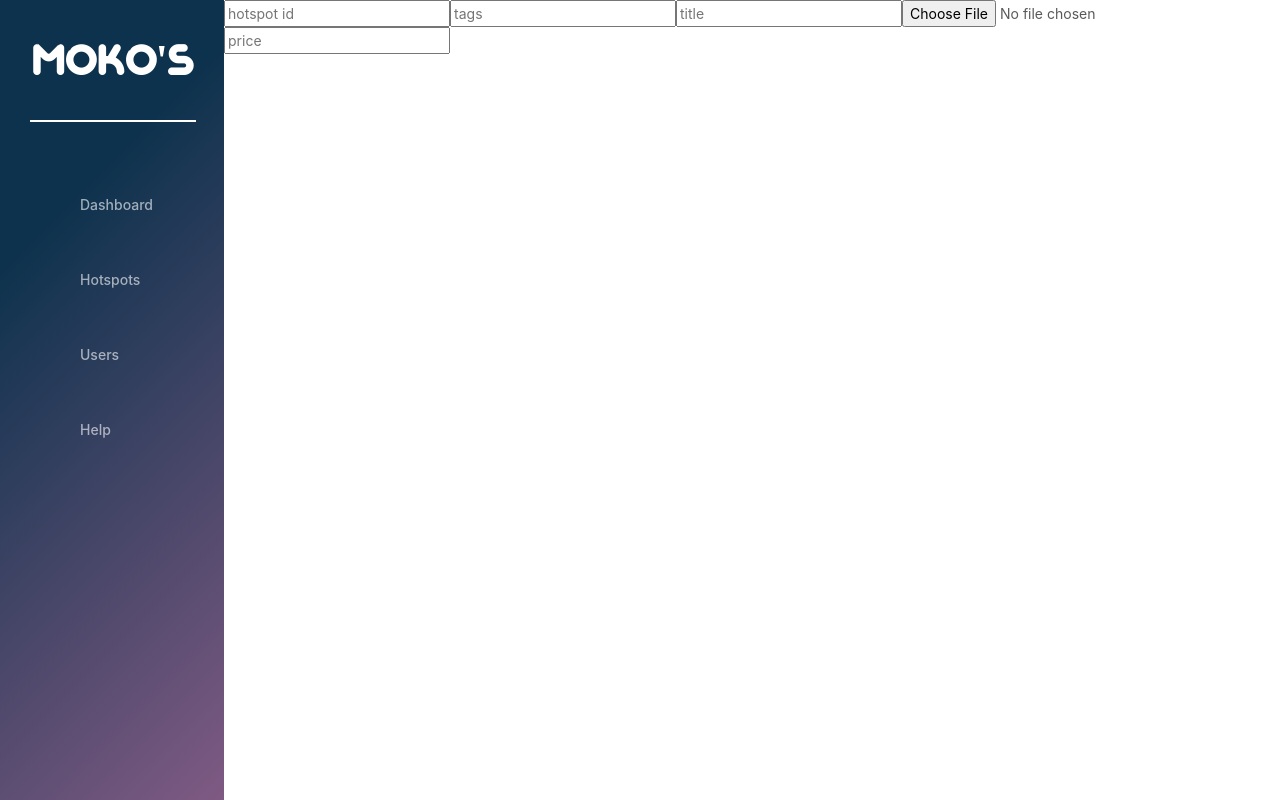
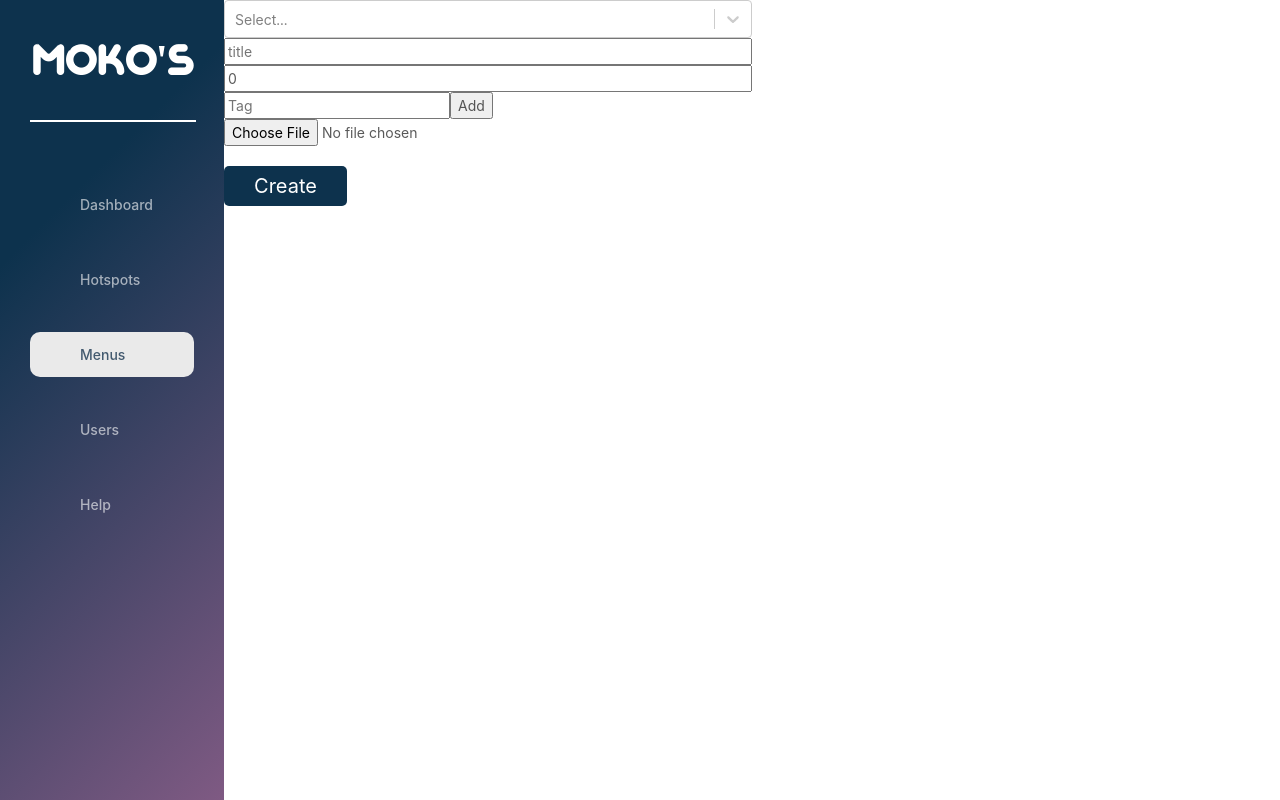
Before and after one commit to mokos-repo/mokos-dashboard, a React (Create React App) app: page /menus/create in a window 1280 px wide. Built offline with nearby package versions, Linux system fonts and the light colour scheme; no server answers.

Commit message:
(feat) create menu items

```diff
--- a/src/routers/index.jsx
+++ b/src/routers/index.jsx
@@ -23,6 +23,11 @@ const routes = [
         key: "1",
         name: "Hotspots",
         to: "/hotspots",
+    },
+    {
+        key: "2",
+        name: "Menus",
+        to: "/menus"
     },
     {
         key: "3",
--- a/src/screens/CreateMenuItem/index.jsx
+++ b/src/screens/CreateMenuItem/index.jsx
@@ -1,15 +1,113 @@
-import React from 'react'
+import React, { useEffect, useState } from 'react'
+import Select from 'react-select'
+import axios from 'axios'
 import { withApollo } from 'react-apollo'
+import { GET_ALL_HOTSPOTS } from '../ListHotspot/queries';
+import { FormContainer } from './styles';
+import { useInput } from '../../hooks/inputHooks';
+import { CREATE_MENU_ITEM } from './queries';
 
-const CreateMenu = () => {
+const CreateMenu = ({ client }) => {
+
+    const [hotspots, setHotspots] = useState([]);
+    const [hotspot, setHotspot] = useState();
+    const { value: title, bind: bindTitle } = useInput("");
+    const { value: price, bind: bindPrice } = useInput("0");
+    const [tags, setTags] = useState([{title: ""}]);
+    const [isLoading, setIsLoading] = useState(false);
+    const [file, setFile] = useState("");
+    let imageId = ""
+
+    const CreateMenuItem = async () => {
+        console.log(process.env.REACT_APP_CLOUDINARY_UPLOAD_PRESET)
+        setIsLoading(true)
+        if(imageId === ""){
+            const formdata = new FormData()
+            formdata.append('file', file)
+            formdata.append('upload_preset', process.env.REACT_APP_CLOUDINARY_UPLOAD_PRESET)
+            const response = await axios.post(
+                `https://api.cloudinary.com/v1_1/${process.env.REACT_APP_CLOUDINARY_CLOUD_NAME}/image/upload`,
+                formdata
+            )
+            imageId = response.data.public_id
+        }
+        await client.mutate({
+            mutation: CREATE_MENU_ITEM,
+            variables: {
+                hotspot,
+                title,
+                price,
+                tags,
+                image: imageId
+            }
+        })
+        setIsLoading(false)
+    }
+
+    // handle input change
+    const handleInputChange = (e, index) => {
+        const { name, value } = e.target;
+        const list = [...tags];
+        list[index][name] = value;
+        setTags(list);
+    };
+
+    // handle click event of the Remove Tag button
+    const handleRemoveClick = index => {
+        const list = [...tags];
+        list.splice(index, 1);
+        setTags(list);
+    };
+
+    // handle click event of the Add Tag button
+    const handleAddClick = () => {
+        setTags([...tags, { title: "" }]);
+    };
+
+    useEffect(() =>{
+        client.query({
+            query: GET_ALL_HOTSPOTS,
+        }).then(res =>{
+            let hotspots = []
+            res.data.getAllHotspots.forEach(hotspot => {
+                hotspots.push({label: hotspot.title, value: hotspot.id})
+            })
+            setHotspots(hotspots)
+        }).catch(error => {
+            console.log(error)
+        })
+    }, [client]);
+
     return (
-        <div>
-            <input placeholder="hotspot id"/>
-            <input placeholder="tags"/>
-            <input placeholder="title"/>
-            <input placeholder="image" type="file"/>
-            <input placeholder="price"/>
-        </div>
+        <FormContainer>
+            <Select ref={React.createRef()} options={hotspots} onChange={(e)=>setHotspot(e.value)} defaultValue={hotspots[0]}/>
+            <input placeholder="title" {...bindTitle}/>
+            <input placeholder="price" {...bindPrice}/>
+
+            {tags.map((x, i) => (
+                        <div key={i}>
+                            <input
+                                name="title"
+                                placeholder="Tag"
+                                value={x.title}
+                                onChange={e => handleInputChange(e, i)} />
+
+                            {tags.length !== 1 && <button
+                                className="mr10"
+                                onClick={() => handleRemoveClick(i)}>Remove</button>}
+                            {tags.length - 1 === i && <button onClick={handleAddClick}>Add</button>}
+                        </div>
+                    ))}
+
+            <input placeholder="image" type="file" onChange={(e) => setFile(e.target.files[0])}/>
+
+            <button style={{background: "#0d324d",
+                                height: "40px", color: "white",
+                                fontSize: "20px", width: "max-content",
+                                padding: "5px 30px", margin: "20px 0px 0px 0px",
+                                border: "0px", borderRadius: "5px"}}
+                        onClick={CreateMenuItem}>{isLoading? "Loading...":"Create"}</button>
+        </FormContainer>
     )
 }
 
--- a/src/screens/CreateMenuItem/queries.js
+++ b/src/screens/CreateMenuItem/queries.js
@@ -0,0 +1,18 @@
+import gql from 'graphql-tag'
+
+export const CREATE_MENU_ITEM = gql`
+    mutation create_menu_item(
+        $hotspot: ID, $title: String, $description: String,
+        $image: String, $price: String, $tags: [MenuItemTagCreateInput]){
+        createMenuItem(data:{
+            hotspot: $hotspot,
+            title: $title,
+            description: $description,
+            image: $image,
+            price: $price,
+            tags: $tags
+        }){
+            id
+        }
+    }
+`
--- a/src/screens/CreateMenuItem/styles.js
+++ b/src/screens/CreateMenuItem/styles.js
@@ -0,0 +1,7 @@
+import styled from 'styled-components'
+
+export const FormContainer = styled.div`
+    width: 50%;
+    display: flex;
+    flex-direction: column;
+`
```
